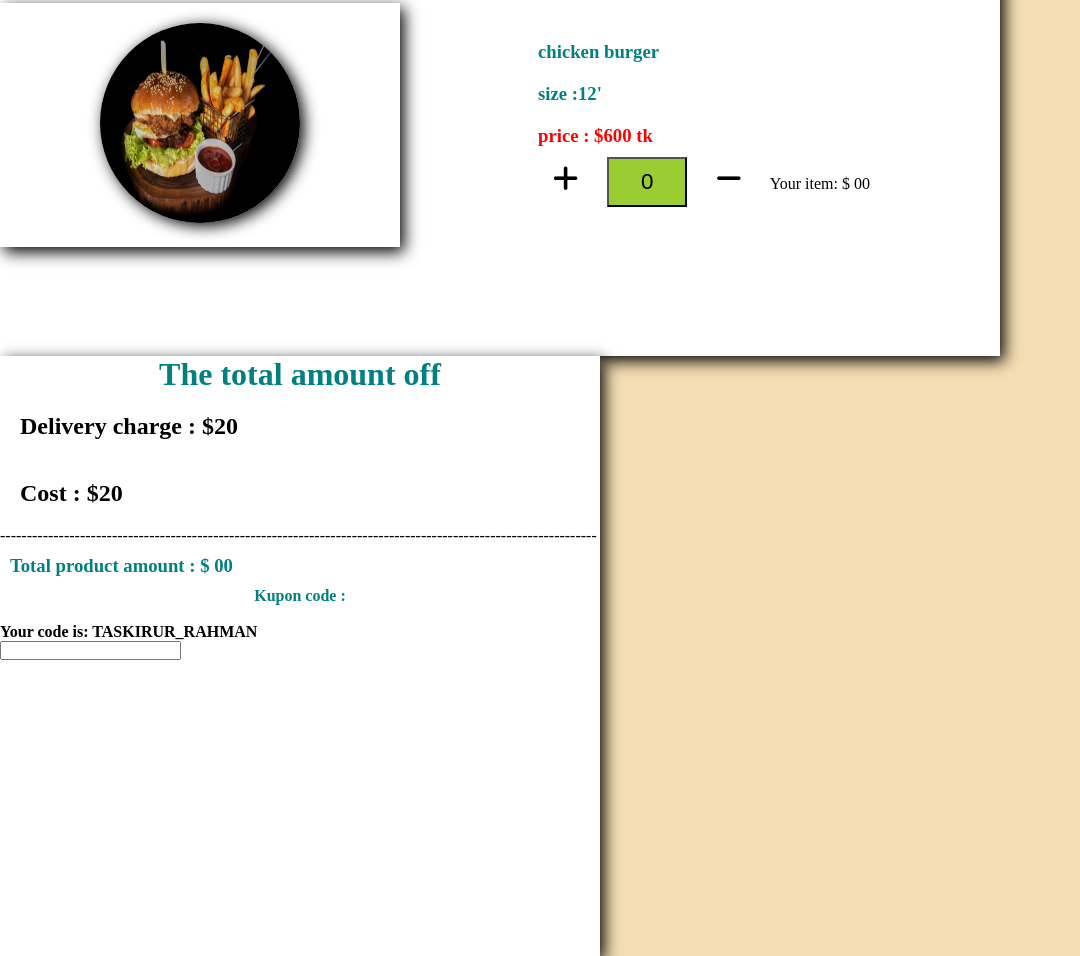
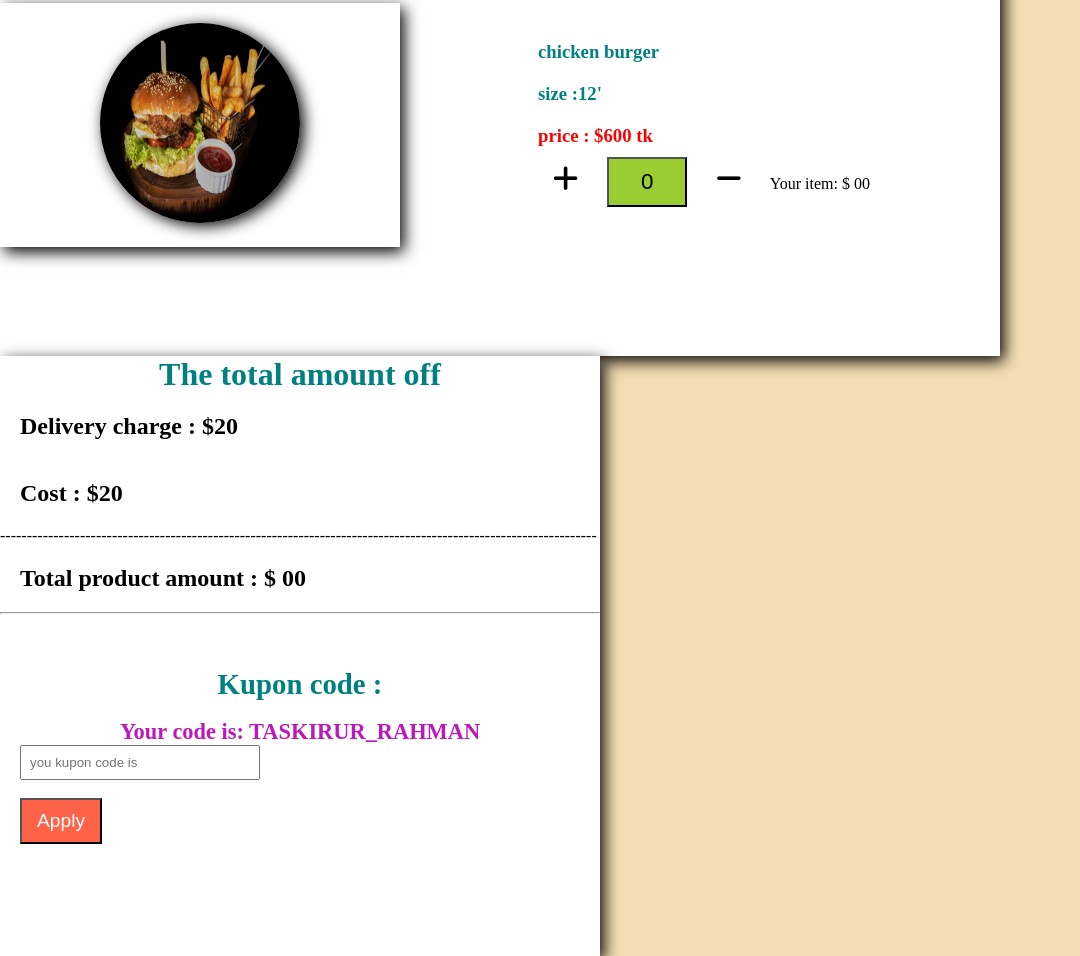
Before and after one commit to taskirur/shopping-cart, a plain HTML site: page index.html in a window 1280 px wide. Shown: the part 344-1300 px from the top of the page, without its empty margins (0-1080 px from the left). Drawn offline with Linux system fonts and the light colour scheme.

Commit message:
Added my project

```diff
--- a/index.html
+++ b/index.html
@@ -60,10 +60,12 @@
         <h2>Cost : $20</h2>
         ----------------------------------------------------------------------------------------------------------------
 
-        <h3>Total product amount : $ 00</h3>
+        <h2>Total product amount : $ 00</h2>
+        <hr><br><br><br>
         <h4 class="kupon">Kupon code : </h4> <br>
-        <h4>Your code is: TASKIRUR_RAHMAN</h4>
-        <input type="text">
+        <h4 class="code">Your code is: TASKIRUR_RAHMAN</h4>
+        <input class="kuponinput" type="text" placeholder="you kupon code is"><br><br>
+        <button class="apply">Apply</button>
      </div>
 
 
--- a/style.css
+++ b/style.css
@@ -122,4 +122,25 @@ h2{
 .kupon{
     color: teal;
     text-align: center;
+    font-size: 1.8rem;
 }
+
+.code{
+    color:rgb(187, 25, 187);
+    text-align: center;
+    font-size: 1.4rem;
+}
+
+.kuponinput{
+    width: 40%;
+    padding: 8px;
+    margin-left: 20px;
+}
+
+.apply{
+    background-color:tomato;
+    color: white;
+    font-size: 1.2rem;
+    padding: 10px 15px;
+    margin-left: 20px;
+}
```
